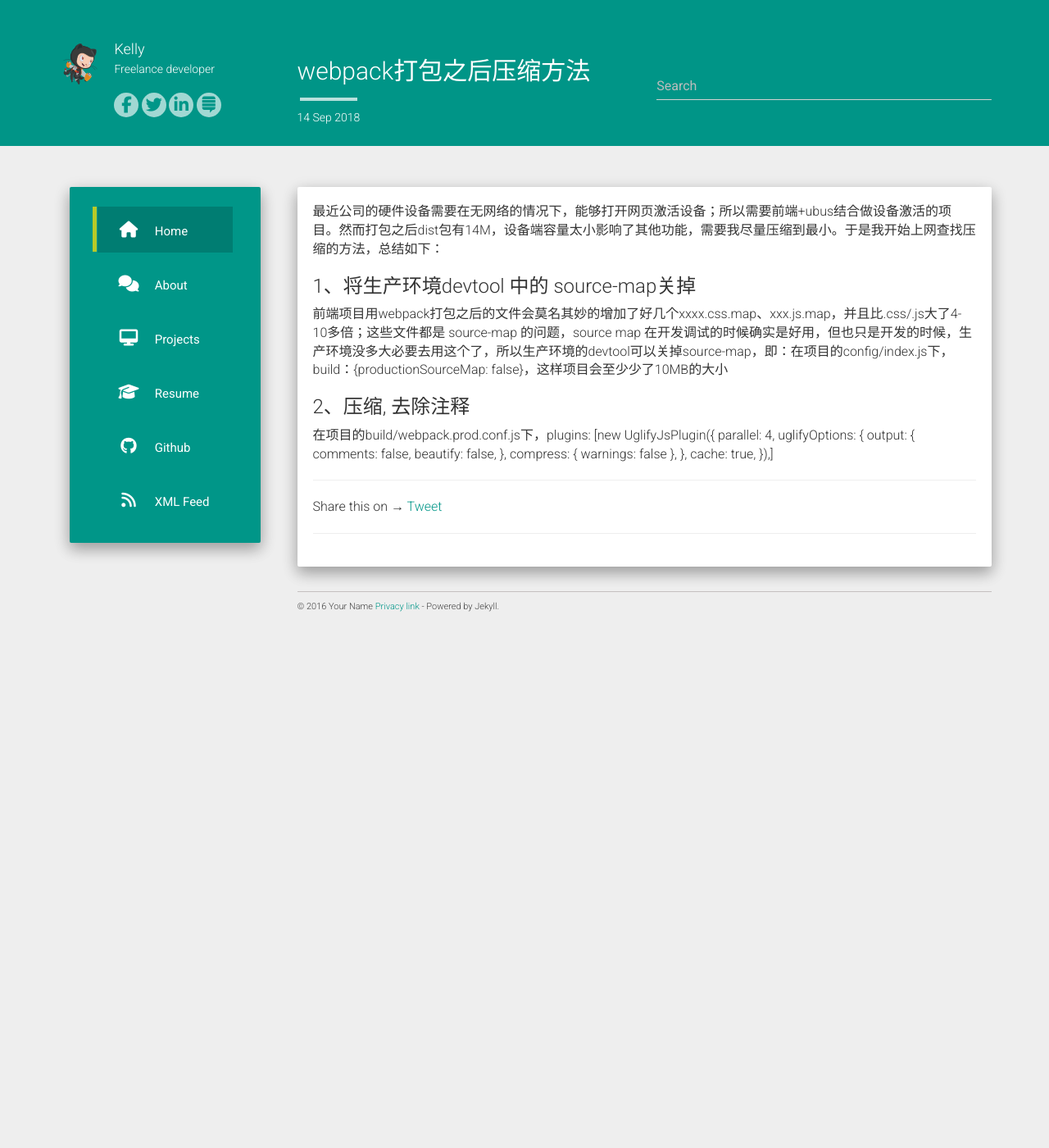
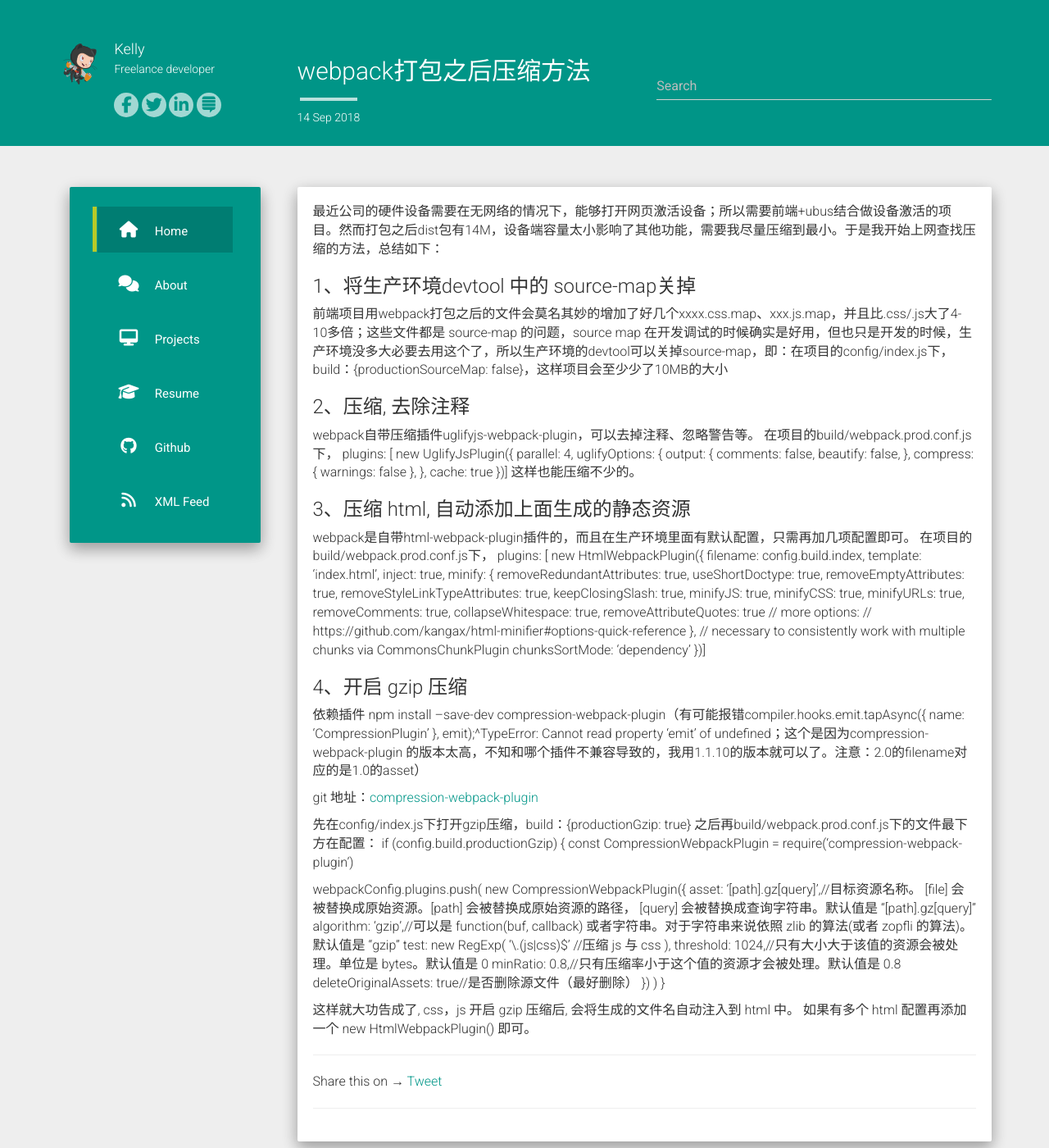
Before and after one commit to kelly-zkl/kelly-zkl.github.io, a Jekyll site: the page built from _posts/2018-09-06-小程序.md, in a window 1280 px wide and 1400 px high. Shown: the whole window at 82% size. Built offline with Jekyll 4.4.1, drawn with Linux system fonts in a browser that asks for light colours; nearby versions of some CDN libraries; comment, search, counter and statistics services are not loaded.

Commit message:
Update 2018-09-06-小程序.md

```diff
--- a/_posts/2018-09-06-小程序.md
+++ b/_posts/2018-09-06-小程序.md
@@ -12,16 +12,73 @@ tag: webpack 压缩
   前端项目用webpack打包之后的文件会莫名其妙的增加了好几个xxxx.css.map、xxx.js.map，并且比.css/.js大了4-10多倍；这些文件都是 source-map 的问题，source map 在开发调试的时候确实是好用，但也只是开发的时候，生产环境没多大必要去用这个了，所以生产环境的devtool可以关掉source-map，即：在项目的config/index.js下，build：{productionSourceMap: false}，这样项目会至少少了10MB的大小
 
 ### 2、压缩, 去除注释
-  在项目的build/webpack.prod.conf.js下，plugins: [new UglifyJsPlugin({
-      parallel: 4,
-      uglifyOptions: {
-        output: {
-          comments: false,
-          beautify: false,
+webpack自带压缩插件uglifyjs-webpack-plugin，可以去掉注释、忽略警告等。
+  在项目的build/webpack.prod.conf.js下，
+    plugins: [
+      new UglifyJsPlugin({
+        parallel: 4,
+        uglifyOptions: {
+          output: {
+            comments: false,
+            beautify: false,
+          },
+          compress: {
+            warnings: false
+          },
         },
-        compress: {
-          warnings: false
-        },
+        cache: true
+      })]
+这样也能压缩不少的。
+
+### 3、压缩 html, 自动添加上面生成的静态资源
+webpack是自带html-webpack-plugin插件的，而且在生产环境里面有默认配置，只需再加几项配置即可。
+在项目的build/webpack.prod.conf.js下，
+plugins: [
+  new HtmlWebpackPlugin({
+      filename: config.build.index,
+      template: 'index.html',
+      inject: true,
+      minify: {
+        removeRedundantAttributes: true,
+        useShortDoctype: true,
+        removeEmptyAttributes: true,
+        removeStyleLinkTypeAttributes: true,
+        keepClosingSlash: true,
+        minifyJS: true,
+        minifyCSS: true,
+        minifyURLs: true,
+        removeComments: true,
+        collapseWhitespace: true,
+        removeAttributeQuotes: true
+        // more options:
+        // https://github.com/kangax/html-minifier#options-quick-reference
       },
-      cache: true,
-    }),]
+      // necessary to consistently work with multiple chunks via CommonsChunkPlugin
+      chunksSortMode: 'dependency'
+    })]
+
+### 4、开启 gzip 压缩
+依赖插件 npm install --save-dev compression-webpack-plugin（有可能报错compiler.hooks.emit.tapAsync({ name: 'CompressionPlugin' }, emit);^TypeError: Cannot read property 'emit' of undefined；这个是因为compression-webpack-plugin 的版本太高，不知和哪个插件不兼容导致的，我用1.1.10的版本就可以了。注意：2.0的filename对应的是1.0的asset）
+
+git 地址：[compression-webpack-plugin](https://github.com/webpack-contrib/compression-webpack-plugin)
+
+先在config/index.js下打开gzip压缩，build：{productionGzip: true}
+之后再build/webpack.prod.conf.js下的文件最下方在配置：
+if (config.build.productionGzip) {
+  const CompressionWebpackPlugin = require('compression-webpack-plugin')
+
+  webpackConfig.plugins.push(
+    new CompressionWebpackPlugin({
+      asset: '[path].gz[query]',//目标资源名称。 [file] 会被替换成原始资源。[path] 会被替换成原始资源的路径， [query] 会被替换成查询字符串。默认值是 "[path].gz[query]"
+      algorithm: 'gzip',//可以是 function(buf, callback) 或者字符串。对于字符串来说依照 zlib 的算法(或者 zopfli 的算法)。默认值是 "gzip"
+      test: new RegExp(
+        '\\.(js|css)$'    //压缩 js 与 css
+      ),
+      threshold: 1024,//只有大小大于该值的资源会被处理。单位是 bytes。默认值是 0
+      minRatio: 0.8,//只有压缩率小于这个值的资源才会被处理。默认值是 0.8
+      deleteOriginalAssets: true//是否删除源文件（最好删除）
+    })
+  )
+}
+
+这样就大功告成了, css，js 开启 gzip 压缩后, 会将生成的文件名自动注入到 html 中。 如果有多个 html 配置再添加一个 new HtmlWebpackPlugin() 即可。
```
